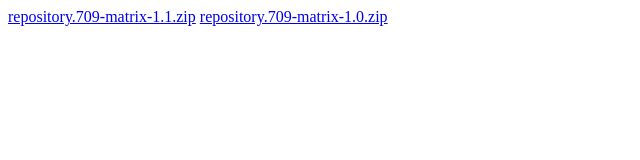
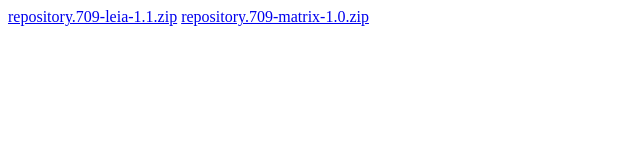
Before and after one commit to Zaxxon709/repo, a plain HTML site: page repo/index.html in a window 1280 px wide. Shown: the full height of the page, 0-640 px from the left. Drawn offline with Linux system fonts and the light colour scheme.

Commit message:
Update index.html

```diff
--- a/repo/index.html
+++ b/repo/index.html
@@ -1,2 +1,2 @@
-<a href="repository.709-matrix-1.1.zip">repository.709-matrix-1.1.zip</a>
+<a href="repository.709-leia-1.1.zip">repository.709-leia-1.1.zip</a>
 <a href="repository.709-matrix-1.0.zip">repository.709-matrix-1.0.zip</a>
```
